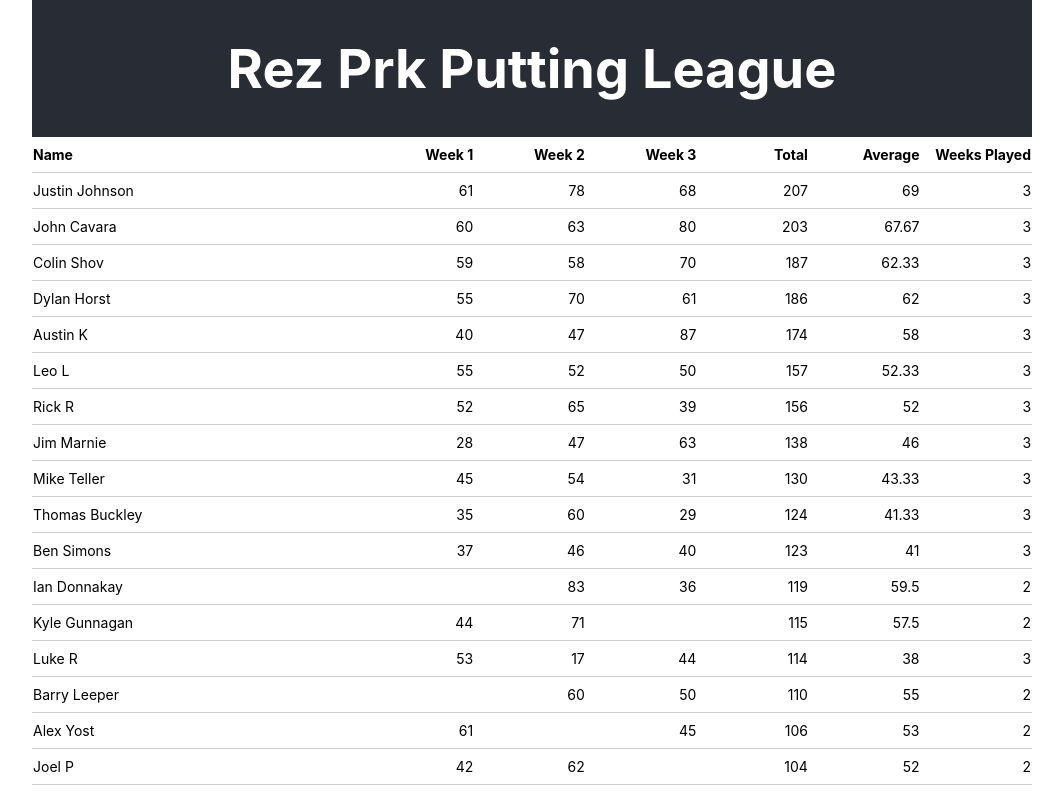
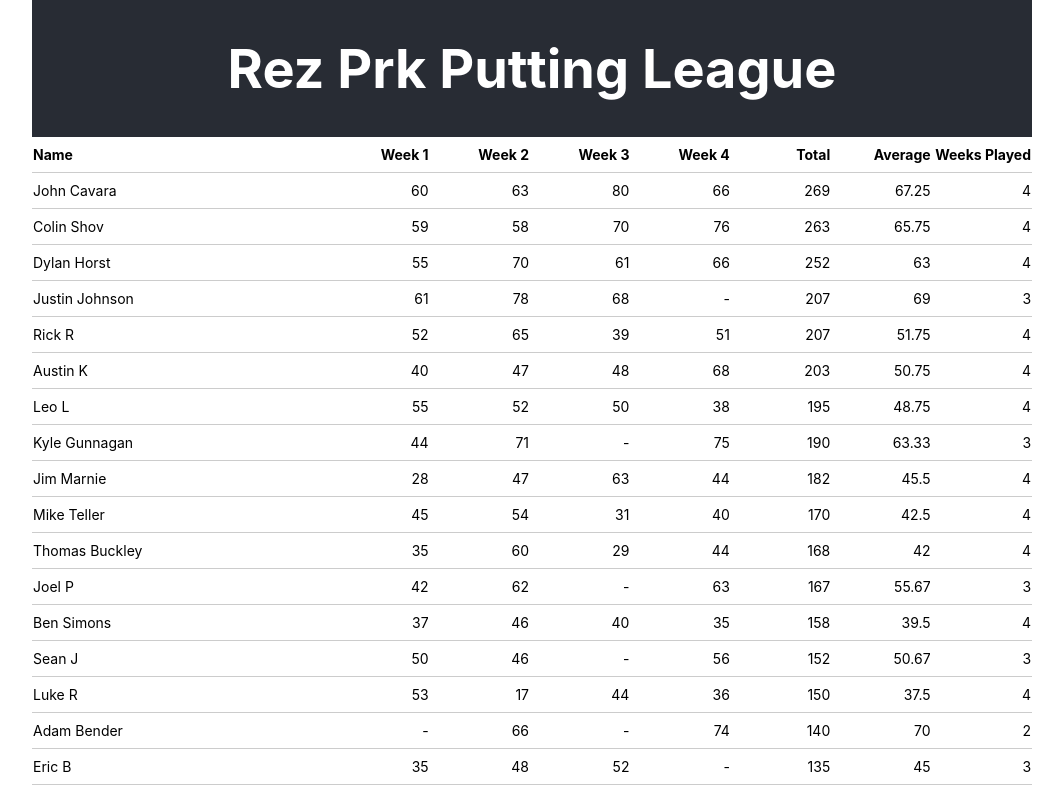
Before and after one commit to cshov/rez-prk-putting-league, a React (Create React App) app: page / in a window 1280 px wide. Shown: the top 795 px of the page, without its empty margins (108-1171 px from the left). Built offline with nearby package versions, Linux system fonts and the light colour scheme.

Commit message:
adding week 4 standings and also adding dashes for null week values

```diff
--- a/src/data/standings.json
+++ b/src/data/standings.json
@@ -1,4 +1,46 @@
 [
+  {
+    "Name": "John Cavara",
+    "Week1": 60,
+    "Week2": 63,
+    "Week3": 80,
+    "Week4": 66,
+    "Week5": null,
+    "Week6": null,
+    "Week7": null,
+    "Week8": null,
+    "Total": 269,
+    "Average": 67.25,
+    "WeeksPlayed": 4
+  },
+  {
+    "Name": "Colin Shov",
+    "Week1": 59,
+    "Week2": 58,
+    "Week3": 70,
+    "Week4": 76,
+    "Week5": null,
+    "Week6": null,
+    "Week7": null,
+    "Week8": null,
+    "Total": 263,
+    "Average": 65.75,
+    "WeeksPlayed": 4
+  },
+  {
+    "Name": "Dylan Horst",
+    "Week1": 55,
+    "Week2": 70,
+    "Week3": 61,
+    "Week4": 66,
+    "Week5": null,
+    "Week6": null,
+    "Week7": null,
+    "Week8": null,
+    "Total": 252,
+    "Average": 63,
+    "WeeksPlayed": 4
+  },
   {
     "Name": "Justin Johnson",
     "Week1": 61,
@@ -14,87 +56,59 @@
     "WeeksPlayed": 3
   },
   {
-    "Name": "John Cavara",
-    "Week1": 60,
-    "Week2": 63,
-    "Week3": 80,
-    "Week4": null,
+    "Name": "Rick R",
+    "Week1": 52,
+    "Week2": 65,
+    "Week3": 39,
+    "Week4": 51,
+    "Week5": null,
+    "Week6": null,
+    "Week7": null,
+    "Week8": null,
+    "Total": 207,
+    "Average": 51.75,
+    "WeeksPlayed": 4
+  },
+  {
+    "Name": "Austin K",
+    "Week1": 40,
+    "Week2": 47,
+    "Week3": 48,
+    "Week4": 68,
     "Week5": null,
     "Week6": null,
     "Week7": null,
     "Week8": null,
     "Total": 203,
-    "Average": 67.66666666666667,
-    "WeeksPlayed": 3
-  },
-  {
-    "Name": "Colin Shov",
-    "Week1": 59,
-    "Week2": 58,
-    "Week3": 70,
-    "Week4": null,
-    "Week5": null,
-    "Week6": null,
-    "Week7": null,
-    "Week8": null,
-    "Total": 187,
-    "Average": 62.333333333333336,
-    "WeeksPlayed": 3
-  },
-  {
-    "Name": "Dylan Horst",
-    "Week1": 55,
-    "Week2": 70,
-    "Week3": 61,
-    "Week4": null,
-    "Week5": null,
-    "Week6": null,
-    "Week7": null,
-    "Week8": null,
-    "Total": 186,
-    "Average": 62,
-    "WeeksPlayed": 3
-  },
-  {
-    "Name": "Austin K",
-    "Week1": 40,
-    "Week2": 47,
-    "Week3": 87,
-    "Week4": null,
-    "Week5": null,
-    "Week6": null,
-    "Week7": null,
-    "Week8": null,
-    "Total": 174,
-    "Average": 58,
-    "WeeksPlayed": 3
+    "Average": 50.75,
+    "WeeksPlayed": 4
   },
   {
     "Name": "Leo L",
     "Week1": 55,
     "Week2": 52,
     "Week3": 50,
-    "Week4": null,
+    "Week4": 38,
     "Week5": null,
     "Week6": null,
     "Week7": null,
     "Week8": null,
-    "Total": 157,
-    "Average": 52.333333333333336,
-    "WeeksPlayed": 3
+    "Total": 195,
+    "Average": 48.75,
+    "WeeksPlayed": 4
   },
   {
-    "Name": "Rick R",
-    "Week1": 52,
-    "Week2": 65,
-    "Week3": 39,
-    "Week4": null,
+    "Name": "Kyle Gunnagan",
+    "Week1": 44,
+    "Week2": 71,
+    "Week3": null,
+    "Week4": 75,
     "Week5": null,
     "Week6": null,
     "Week7": null,
     "Week8": null,
-    "Total": 156,
-    "Average": 52,
+    "Total": 190,
+    "Average": 63.333333333333336,
     "WeeksPlayed": 3
   },
   {
@@ -102,41 +116,55 @@
     "Week1": 28,
     "Week2": 47,
     "Week3": 63,
-    "Week4": null,
+    "Week4": 44,
     "Week5": null,
     "Week6": null,
     "Week7": null,
     "Week8": null,
-    "Total": 138,
-    "Average": 46,
-    "WeeksPlayed": 3
+    "Total": 182,
+    "Average": 45.5,
+    "WeeksPlayed": 4
   },
   {
     "Name": "Mike Teller",
     "Week1": 45,
     "Week2": 54,
     "Week3": 31,
-    "Week4": null,
+    "Week4": 40,
     "Week5": null,
     "Week6": null,
     "Week7": null,
     "Week8": null,
-    "Total": 130,
-    "Average": 43.333333333333336,
-    "WeeksPlayed": 3
+    "Total": 170,
+    "Average": 42.5,
+    "WeeksPlayed": 4
   },
   {
     "Name": "Thomas Buckley",
     "Week1": 35,
     "Week2": 60,
     "Week3": 29,
-    "Week4": null,
+    "Week4": 44,
     "Week5": null,
     "Week6": null,
     "Week7": null,
     "Week8": null,
-    "Total": 124,
-    "Average": 41.333333333333336,
+    "Total": 168,
+    "Average": 42,
+    "WeeksPlayed": 4
+  },
+  {
+    "Name": "Joel P",
+    "Week1": 42,
+    "Week2": 62,
+    "Week3": null,
+    "Week4": 63,
+    "Week5": null,
+    "Week6": null,
+    "Week7": null,
+    "Week8": null,
+    "Total": 167,
+    "Average": 55.666666666666664,
     "WeeksPlayed": 3
   },
   {
@@ -144,14 +172,98 @@
     "Week1": 37,
     "Week2": 46,
     "Week3": 40,
+    "Week4": 35,
+    "Week5": null,
+    "Week6": null,
+    "Week7": null,
+    "Week8": null,
+    "Total": 158,
+    "Average": 39.5,
+    "WeeksPlayed": 4
+  },
+  {
+    "Name": "Sean J",
+    "Week1": 50,
+    "Week2": 46,
+    "Week3": null,
+    "Week4": 56,
+    "Week5": null,
+    "Week6": null,
+    "Week7": null,
+    "Week8": null,
+    "Total": 152,
+    "Average": 50.666666666666664,
+    "WeeksPlayed": 3
+  },
+  {
+    "Name": "Luke R",
+    "Week1": 53,
+    "Week2": 17,
+    "Week3": 44,
+    "Week4": 36,
+    "Week5": null,
+    "Week6": null,
+    "Week7": null,
+    "Week8": null,
+    "Total": 150,
+    "Average": 37.5,
+    "WeeksPlayed": 4
+  },
+  {
+    "Name": "Adam Bender",
+    "Week1": null,
+    "Week2": 66,
+    "Week3": null,
+    "Week4": 74,
+    "Week5": null,
+    "Week6": null,
+    "Week7": null,
+    "Week8": null,
+    "Total": 140,
+    "Average": 70,
+    "WeeksPlayed": 2
+  },
+  {
+    "Name": "Eric B",
+    "Week1": 35,
+    "Week2": 48,
+    "Week3": 52,
     "Week4": null,
     "Week5": null,
     "Week6": null,
     "Week7": null,
     "Week8": null,
+    "Total": 135,
+    "Average": 45,
+    "WeeksPlayed": 3
+  },
+  {
+    "Name": "Anthony B",
+    "Week1": 72,
+    "Week2": null,
+    "Week3": null,
+    "Week4": 51,
+    "Week5": null,
+    "Week6": null,
+    "Week7": null,
+    "Week8": null,
     "Total": 123,
-    "Average": 41,
-    "WeeksPlayed": 3
+    "Average": 61.5,
+    "WeeksPlayed": 2
+  },
+  {
+    "Name": "Jill B",
+    "Week1": 29,
+    "Week2": 22,
+    "Week3": 35,
+    "Week4": 36,
+    "Week5": null,
+    "Week6": null,
+    "Week7": null,
+    "Week8": null,
+    "Total": 122,
+    "Average": 30.5,
+    "WeeksPlayed": 4
   },
   {
     "Name": "Ian Donnakay",
@@ -168,31 +280,31 @@
     "WeeksPlayed": 2
   },
   {
-    "Name": "Kyle Gunnagan",
-    "Week1": 44,
-    "Week2": 71,
-    "Week3": null,
-    "Week4": null,
-    "Week5": null,
-    "Week6": null,
-    "Week7": null,
-    "Week8": null,
-    "Total": 115,
-    "Average": 57.5,
-    "WeeksPlayed": 2
-  },
-  {
-    "Name": "Luke R",
-    "Week1": 53,
-    "Week2": 17,
-    "Week3": 44,
-    "Week4": null,
+    "Name": "Brian Reeves",
+    "Week1": null,
+    "Week2": 34,
+    "Week3": 39,
+    "Week4": 41,
     "Week5": null,
     "Week6": null,
     "Week7": null,
     "Week8": null,
     "Total": 114,
     "Average": 38,
+    "WeeksPlayed": 3
+  },
+  {
+    "Name": "Brendan S",
+    "Week1": 34,
+    "Week2": null,
+    "Week3": 31,
+    "Week4": 46,
+    "Week5": null,
+    "Week6": null,
+    "Week7": null,
+    "Week8": null,
+    "Total": 111,
+    "Average": 37,
     "WeeksPlayed": 3
   },
   {
@@ -224,20 +336,6 @@
     "WeeksPlayed": 2
   },
   {
-    "Name": "Joel P",
-    "Week1": 42,
-    "Week2": 62,
-    "Week3": null,
-    "Week4": null,
-    "Week5": null,
-    "Week6": null,
-    "Week7": null,
-    "Week8": null,
-    "Total": 104,
-    "Average": 52,
-    "WeeksPlayed": 2
-  },
-  {
     "Name": "Amber H",
     "Week1": 29,
     "Week2": 45,
@@ -266,18 +364,32 @@
     "WeeksPlayed": 2
   },
   {
-    "Name": "Sean J",
-    "Week1": 50,
-    "Week2": 46,
+    "Name": "Dave A",
+    "Week1": 47,
+    "Week2": 22,
     "Week3": null,
-    "Week4": null,
+    "Week4": 30,
     "Week5": null,
     "Week6": null,
     "Week7": null,
     "Week8": null,
-    "Total": 96,
-    "Average": 48,
-    "WeeksPlayed": 2
+    "Total": 99,
+    "Average": 33,
+    "WeeksPlayed": 3
+  },
+  {
+    "Name": "Travis B",
+    "Week1": 30,
+    "Week2": 35,
+    "Week3": null,
+    "Week4": 32,
+    "Week5": null,
+    "Week6": null,
+    "Week7": null,
+    "Week8": null,
+    "Total": 97,
+    "Average": 32.333333333333336,
+    "WeeksPlayed": 3
   },
   {
     "Name": "Nayah",
@@ -322,20 +434,6 @@
     "WeeksPlayed": 2
   },
   {
-    "Name": "Jill B",
-    "Week1": 29,
-    "Week2": 22,
-    "Week3": 35,
-    "Week4": null,
-    "Week5": null,
-    "Week6": null,
-    "Week7": null,
-    "Week8": null,
-    "Total": 86,
-    "Average": 28.666666666666668,
-    "WeeksPlayed": 3
-  },
-  {
     "Name": "Jon N",
     "Week1": null,
     "Week2": 48,
@@ -350,76 +448,6 @@
     "WeeksPlayed": 2
   },
   {
-    "Name": "Edith H",
-    "Week1": 31,
-    "Week2": null,
-    "Week3": 52,
-    "Week4": null,
-    "Week5": null,
-    "Week6": null,
-    "Week7": null,
-    "Week8": null,
-    "Total": 83,
-    "Average": 41.5,
-    "WeeksPlayed": 2
-  },
-  {
-    "Name": "Eric B",
-    "Week1": 35,
-    "Week2": 48,
-    "Week3": null,
-    "Week4": null,
-    "Week5": null,
-    "Week6": null,
-    "Week7": null,
-    "Week8": null,
-    "Total": 83,
-    "Average": 41.5,
-    "WeeksPlayed": 2
-  },
-  {
-    "Name": "Brian Reeves",
-    "Week1": null,
-    "Week2": 34,
-    "Week3": 39,
-    "Week4": null,
-    "Week5": null,
-    "Week6": null,
-    "Week7": null,
-    "Week8": null,
-    "Total": 73,
-    "Average": 36.5,
-    "WeeksPlayed": 2
-  },
-  {
-    "Name": "Anthony B",
-    "Week1": 72,
-    "Week2": null,
-    "Week3": null,
-    "Week4": null,
-    "Week5": null,
-    "Week6": null,
-    "Week7": null,
-    "Week8": null,
-    "Total": 72,
-    "Average": 72,
-    "WeeksPlayed": 1
-  },
-  {
-    "Name": "Dave A",
-    "Week1": 47,
-    "Week2": 22,
-    "Week3": null,
-    "Week4": null,
-    "Week5": null,
-    "Week6": null,
-    "Week7": null,
-    "Week8": null,
-    "Total": 69,
-    "Average": 34.5,
-    "WeeksPlayed": 2
-  },
-  {
     "Name": "Justin K",
     "Week1": 34,
     "Week2": 33,
@@ -431,48 +459,6 @@
     "Week8": null,
     "Total": 67,
     "Average": 33.5,
-    "WeeksPlayed": 2
-  },
-  {
-    "Name": "Adam Bender",
-    "Week1": null,
-    "Week2": 66,
-    "Week3": null,
-    "Week4": null,
-    "Week5": null,
-    "Week6": null,
-    "Week7": null,
-    "Week8": null,
-    "Total": 66,
-    "Average": 66,
-    "WeeksPlayed": 1
-  },
-  {
-    "Name": "Brendan S",
-    "Week1": 34,
-    "Week2": null,
-    "Week3": 31,
-    "Week4": null,
-    "Week5": null,
-    "Week6": null,
-    "Week7": null,
-    "Week8": null,
-    "Total": 65,
-    "Average": 32.5,
-    "WeeksPlayed": 2
-  },
-  {
-    "Name": "Travis B",
-    "Week1": 30,
-    "Week2": 35,
-    "Week3": null,
-    "Week4": null,
-    "Week5": null,
-    "Week6": null,
-    "Week7": null,
-    "Week8": null,
-    "Total": 65,
-    "Average": 32.5,
     "WeeksPlayed": 2
   },
   {
@@ -518,6 +504,20 @@
     "WeeksPlayed": 1
   },
   {
+    "Name": "Jeremy H",
+    "Week1": 24,
+    "Week2": null,
+    "Week3": null,
+    "Week4": 36,
+    "Week5": null,
+    "Week6": null,
+    "Week7": null,
+    "Week8": null,
+    "Total": 60,
+    "Average": 30,
+    "WeeksPlayed": 2
+  },
+  {
     "Name": "Chris Johnson",
     "Week1": 47,
     "Week2": 11,
@@ -560,6 +560,34 @@
     "WeeksPlayed": 1
   },
   {
+    "Name": "Julian Blouch",
+    "Week1": 10,
+    "Week2": 21,
+    "Week3": null,
+    "Week4": 23,
+    "Week5": null,
+    "Week6": null,
+    "Week7": null,
+    "Week8": null,
+    "Total": 54,
+    "Average": 18,
+    "WeeksPlayed": 3
+  },
+  {
+    "Name": "Kevin Z",
+    "Week1": 15,
+    "Week2": 28,
+    "Week3": null,
+    "Week4": 9,
+    "Week5": null,
+    "Week6": null,
+    "Week7": null,
+    "Week8": null,
+    "Total": 52,
+    "Average": 17.333333333333332,
+    "WeeksPlayed": 3
+  },
+  {
     "Name": "Chris M",
     "Week1": 23,
     "Week2": 27,
@@ -586,6 +614,34 @@
     "Total": 50,
     "Average": 50,
     "WeeksPlayed": 1
+  },
+  {
+    "Name": "Anthony H",
+    "Week1": null,
+    "Week2": null,
+    "Week3": null,
+    "Week4": 49,
+    "Week5": null,
+    "Week6": null,
+    "Week7": null,
+    "Week8": null,
+    "Total": 49,
+    "Average": 49,
+    "WeeksPlayed": 1
+  },
+  {
+    "Name": "Josh Heake",
+    "Week1": null,
+    "Week2": 13,
+    "Week3": null,
+    "Week4": 36,
+    "Week5": null,
+    "Week6": null,
+    "Week7": null,
+    "Week8": null,
+    "Total": 49,
+    "Average": 24.5,
+    "WeeksPlayed": 2
   },
   {
     "Name": "Andy Difronzo",
@@ -616,6 +672,20 @@
     "WeeksPlayed": 1
   },
   {
+    "Name": "Kevin M",
+    "Week1": null,
+    "Week2": null,
+    "Week3": null,
+    "Week4": 47,
+    "Week5": null,
+    "Week6": null,
+    "Week7": null,
+    "Week8": null,
+    "Total": 47,
+    "Average": 47,
+    "WeeksPlayed": 1
+  },
+  {
     "Name": "Mike H",
     "Week1": null,
     "Week2": null,
@@ -628,6 +698,20 @@
     "Total": 46,
     "Average": 46,
     "WeeksPlayed": 1
+  },
+  {
+    "Name": "Edith H",
+    "Week1": 31,
+    "Week2": null,
+    "Week3": null,
+    "Week4": 13,
+    "Week5": null,
+    "Week6": null,
+    "Week7": null,
+    "Week8": null,
+    "Total": 44,
+    "Average": 22,
+    "WeeksPlayed": 2
   },
   {
     "Name": "Nate L",
@@ -644,18 +728,18 @@
     "WeeksPlayed": 1
   },
   {
-    "Name": "Kevin Z",
-    "Week1": 15,
-    "Week2": 28,
-    "Week3": null,
-    "Week4": null,
+    "Name": "Alison J",
+    "Week1": null,
+    "Week2": 8,
+    "Week3": 23,
+    "Week4": 12,
     "Week5": null,
     "Week6": null,
     "Week7": null,
     "Week8": null,
     "Total": 43,
-    "Average": 21.5,
-    "WeeksPlayed": 2
+    "Average": 14.333333333333334,
+    "WeeksPlayed": 3
   },
   {
     "Name": "Pat Desmarais",
@@ -669,6 +753,20 @@
     "Week8": null,
     "Total": 37,
     "Average": 37,
+    "WeeksPlayed": 1
+  },
+  {
+    "Name": "Ryan O",
+    "Week1": null,
+    "Week2": null,
+    "Week3": null,
+    "Week4": 36,
+    "Week5": null,
+    "Week6": null,
+    "Week7": null,
+    "Week8": null,
+    "Total": 36,
+    "Average": 36,
     "WeeksPlayed": 1
   },
   {
@@ -686,51 +784,23 @@
     "WeeksPlayed": 1
   },
   {
-    "Name": "Alison J",
+    "Name": "Galen B",
     "Week1": null,
-    "Week2": 8,
-    "Week3": 23,
-    "Week4": null,
+    "Week2": null,
+    "Week3": null,
+    "Week4": 34,
     "Week5": null,
     "Week6": null,
     "Week7": null,
     "Week8": null,
-    "Total": 31,
-    "Average": 15.5,
-    "WeeksPlayed": 2
+    "Total": 34,
+    "Average": 34,
+    "WeeksPlayed": 1
   },
   {
     "Name": "Dave R",
     "Week1": null,
     "Week2": 31,
-    "Week3": null,
-    "Week4": null,
-    "Week5": null,
-    "Week6": null,
-    "Week7": null,
-    "Week8": null,
-    "Total": 31,
-    "Average": 31,
-    "WeeksPlayed": 1
-  },
-  {
-    "Name": "Julian Blouch",
-    "Week1": 10,
-    "Week2": 21,
-    "Week3": null,
-    "Week4": null,
-    "Week5": null,
-    "Week6": null,
-    "Week7": null,
-    "Week8": null,
-    "Total": 31,
-    "Average": 15.5,
-    "WeeksPlayed": 2
-  },
-  {
-    "Name": "Michael Evans",
-    "Week1": 31,
-    "Week2": null,
     "Week3": null,
     "Week4": null,
     "Week5": null,
@@ -754,6 +824,34 @@
     "Total": 31,
     "Average": 31,
     "WeeksPlayed": 1
+  },
+  {
+    "Name": "Michael Evans",
+    "Week1": 31,
+    "Week2": null,
+    "Week3": null,
+    "Week4": null,
+    "Week5": null,
+    "Week6": null,
+    "Week7": null,
+    "Week8": null,
+    "Total": 31,
+    "Average": 31,
+    "WeeksPlayed": 1
+  },
+  {
+    "Name": "Will M",
+    "Week1": 18,
+    "Week2": null,
+    "Week3": null,
+    "Week4": 13,
+    "Week5": null,
+    "Week6": null,
+    "Week7": null,
+    "Week8": null,
+    "Total": 31,
+    "Average": 15.5,
+    "WeeksPlayed": 2
   },
   {
     "Name": "Bethanne G",
@@ -812,18 +910,32 @@
     "WeeksPlayed": 1
   },
   {
-    "Name": "Jeremy H",
-    "Week1": 24,
+    "Name": "Chris F",
+    "Week1": null,
     "Week2": null,
     "Week3": null,
-    "Week4": null,
+    "Week4": 23,
     "Week5": null,
     "Week6": null,
     "Week7": null,
     "Week8": null,
-    "Total": 24,
-    "Average": 24,
+    "Total": 23,
+    "Average": 23,
     "WeeksPlayed": 1
+  },
+  {
+    "Name": "Nancy Elias",
+    "Week1": null,
+    "Week2": 10,
+    "Week3": null,
+    "Week4": 13,
+    "Week5": null,
+    "Week6": null,
+    "Week7": null,
+    "Week8": null,
+    "Total": 23,
+    "Average": 11.5,
+    "WeeksPlayed": 2
   },
   {
     "Name": "Chris C",
@@ -868,20 +980,6 @@
     "WeeksPlayed": 1
   },
   {
-    "Name": "Will M",
-    "Week1": 18,
-    "Week2": null,
-    "Week3": null,
-    "Week4": null,
-    "Week5": null,
-    "Week6": null,
-    "Week7": null,
-    "Week8": null,
-    "Total": 18,
-    "Average": 18,
-    "WeeksPlayed": 1
-  },
-  {
     "Name": "Dan F",
     "Week1": 14,
     "Week2": null,
@@ -893,20 +991,6 @@
     "Week8": null,
     "Total": 14,
     "Average": 14,
-    "WeeksPlayed": 1
-  },
-  {
-    "Name": "Josh Heake",
-    "Week1": null,
-    "Week2": 13,
-    "Week3": null,
-    "Week4": null,
-    "Week5": null,
-    "Week6": null,
-    "Week7": null,
-    "Week8": null,
-    "Total": 13,
-    "Average": 13,
     "WeeksPlayed": 1
   },
   {
@@ -949,20 +1033,6 @@
     "Week8": null,
     "Total": 11,
     "Average": 11,
-    "WeeksPlayed": 1
-  },
-  {
-    "Name": "Nancy Elias",
-    "Week1": null,
-    "Week2": 10,
-    "Week3": null,
-    "Week4": null,
-    "Week5": null,
-    "Week6": null,
-    "Week7": null,
-    "Week8": null,
-    "Total": 10,
-    "Average": 10,
     "WeeksPlayed": 1
   },
   {
--- a/src/standings/Standings.tsx
+++ b/src/standings/Standings.tsx
@@ -16,6 +16,7 @@ function Standings() {
                     <th>Week 1</th>
                     <th>Week 2</th>
                     <th>Week 3</th>
+                    <th>Week 4</th>
                     <th>Total</th>
                     <th>Average</th>
                     <th>Weeks Played</th>
@@ -23,9 +24,10 @@ function Standings() {
                 {players.map((player: PlayerData) => (
                 <tr>
                     <td>{player.Name}</td>
-                    <td>{player.Week1}</td>
-                    <td>{player.Week2}</td>
-                    <td>{player.Week3}</td>
+                    <td>{(player.Week1 !== null) ? player.Week1 : '-'}</td>
+                    <td>{(player.Week2 !== null) ? player.Week2 : '-'}</td>
+                    <td>{(player.Week3 !== null) ? player.Week3 : '-'}</td>
+                    <td>{(player.Week4 !== null) ? player.Week4 : '-'}</td>
                     <td>{player.Total}</td>
                     <td> {(player.Average !== null) ? Math.round(player.Average * 100) / 100 : "n/a"}</td>
                     <td>{player.WeeksPlayed}</td>
```
